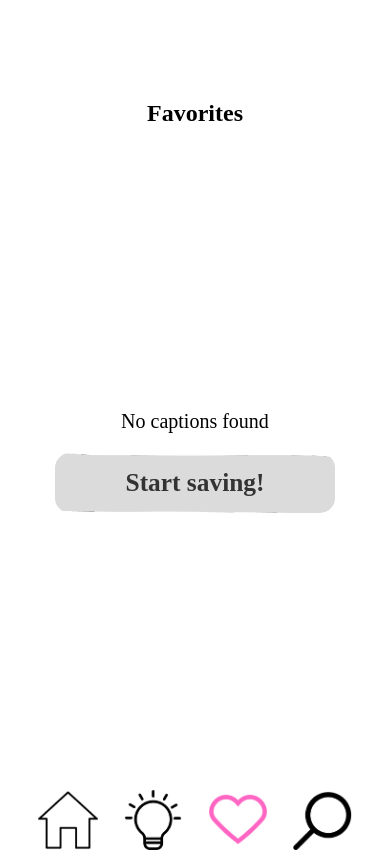
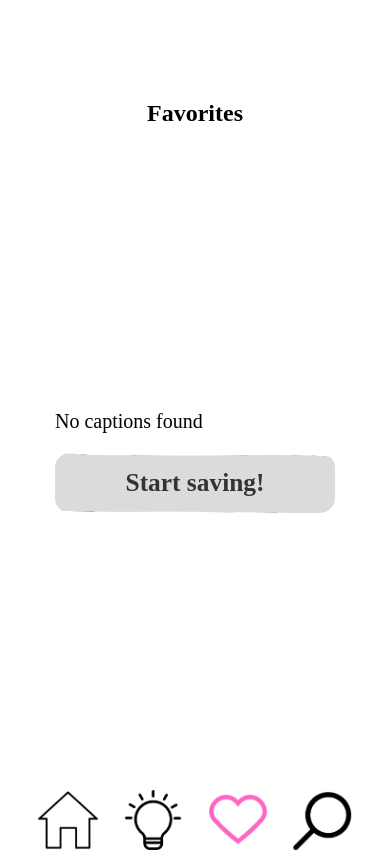
Before and after one commit to amberhasan/say_what, a React Native app: screen /Favorites in a window 390 px wide. Built offline with nearby package versions, Linux system fonts and the light colour scheme.

Commit message:
Fix some UI

```diff
--- /dev/null
+++ b/src/components/SmallGrayButton.tsx
@@ -0,0 +1,54 @@
+// CategoryButton.js
+import React from 'react';
+import {
+  TouchableOpacity,
+  ImageBackground,
+  Text,
+  StyleSheet,
+  View,
+} from 'react-native';
+import CustomText from './CustomText';
+
+const SmallGrayButton = ({item, onPress}) => {
+  return (
+    <TouchableOpacity style={styles.button} onPress={() => onPress(item)}>
+      <ImageBackground
+        source={require('../assets/images/functional/gray_button.png')}
+        style={styles.buttonImage}
+        resizeMode="cover" // or "stretch" to fill the button area
+      >
+        <CustomText style={styles.buttonText}>{item}</CustomText>
+      </ImageBackground>
+    </TouchableOpacity>
+  );
+};
+
+const styles = StyleSheet.create({
+  button: {
+    width: 180,
+    height: 40,
+    borderRadius: 15,
+    marginBottom: 20,
+    overflow: 'hidden', // This is to ensure the borderRadius is applied to the image as well
+  },
+
+  buttonImage: {
+    width: '100%',
+    height: '100%',
+    justifyContent: 'center',
+    alignItems: 'center',
+  },
+  buttonText: {
+    fontFamily: 'PlayfairDisplay-Regular',
+    fontSize: 20,
+    fontWeight: '700',
+    color: '#333',
+  },
+  container: {
+    flex: 1,
+    backgroundColor: 'white',
+    paddingTop: 100,
+  },
+});
+
+export default SmallGrayButton;
--- a/src/screens/FavoritesScreen.tsx
+++ b/src/screens/FavoritesScreen.tsx
@@ -1,9 +1,9 @@
 import React from 'react';
 import {View, Text, StyleSheet, TouchableOpacity, FlatList} from 'react-native';
 import {useSelector} from 'react-redux';
+import SmallGrayButton from '../components/SmallGrayButton';
+import DiscoverScreen from './DiscoverScreen';
 import GrayButton from '../components/GrayButton';
-import DiscoverScreen from './DiscoverScreen';
-
 const FavoritesScreen = ({navigation}) => {
   // Use useSelector to get the favorites array from the Redux store
 
@@ -12,6 +12,7 @@ const FavoritesScreen = ({navigation}) => {
   // Render an individual favorite item
   const renderFavoriteItem = ({item}) => (
     <View style={styles.itemContainer}>
+      <SmallGrayButton item={'Favorites'} onPress={() => {}} />
       <Text style={styles.itemText}>{item}</Text>
     </View>
   );
@@ -58,7 +59,7 @@ const styles = StyleSheet.create({
   messageContainer: {
     flex: 1,
     justifyContent: 'center',
-    alignItems: 'center',
+    alignItems: 'left',
   },
   messageText: {
     fontSize: 20,
```
